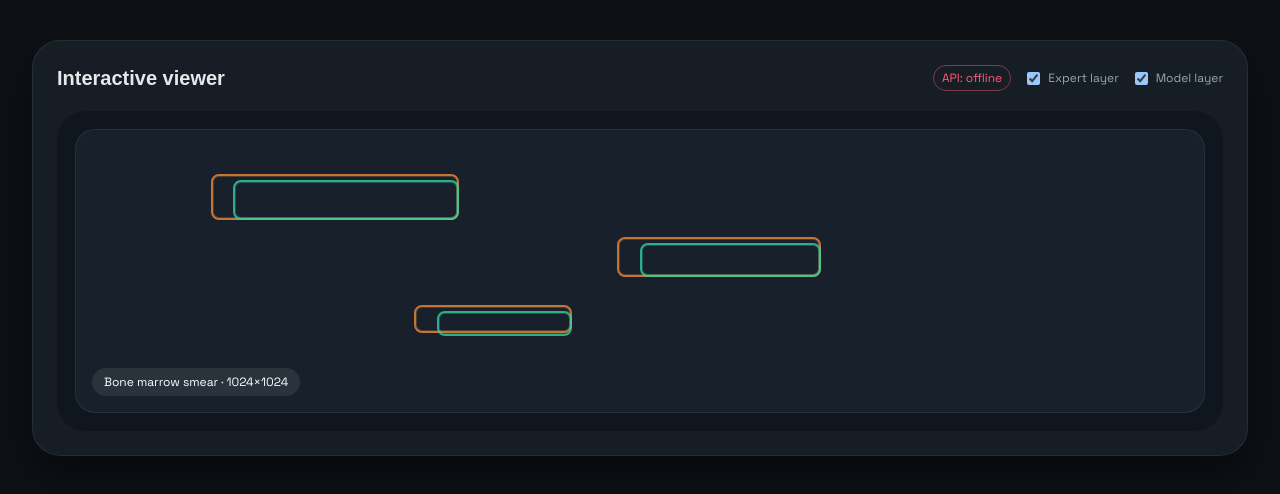
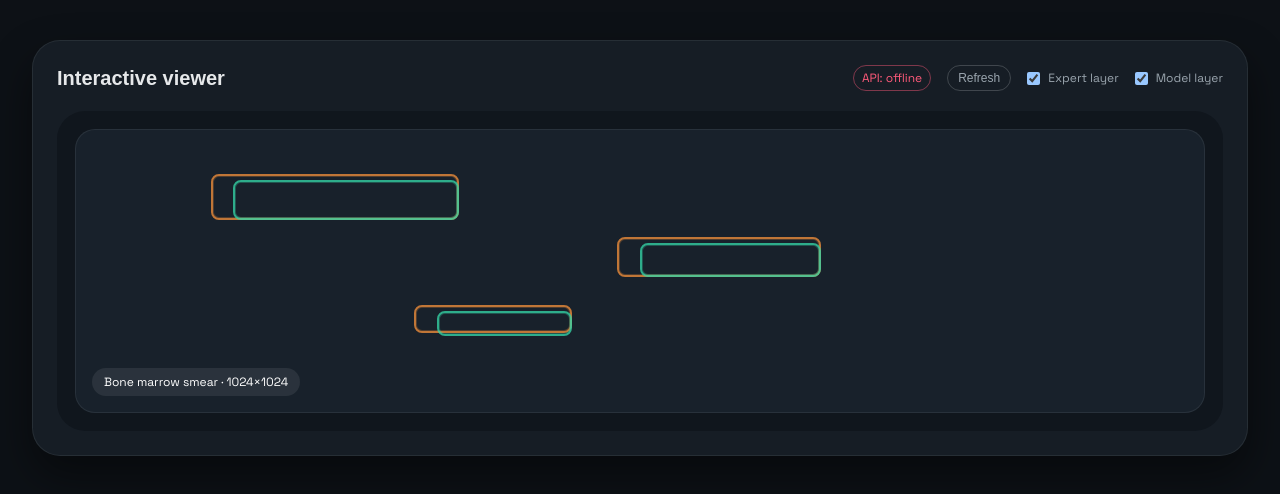
Before and after one commit to gogazub/vkr, a React (Vite) app in the folder frontend/: page / in a window 1280 px wide. Shown: the top 494 px of the page. Built offline with nearby package versions, Linux system fonts and the light colour scheme; no server answers; a web font is replaced by a local one.

Commit message:
add refresh button

```diff
--- a/frontend/src/App.jsx
+++ b/frontend/src/App.jsx
@@ -1,4 +1,4 @@
-import { useEffect, useState } from "react";
+import { useCallback, useEffect, useRef, useState } from "react";
 
 const modelBoxes = [
   { id: "m1", top: 16, left: 12, width: 22, height: 16 },
@@ -16,39 +16,43 @@ export default function App() {
   const [showModel, setShowModel] = useState(true);
   const [showExpert, setShowExpert] = useState(true);
   const [apiInfo, setApiInfo] = useState({ state: "loading" });
-
-  useEffect(() => {
-    let isMounted = true;
+  const controllerRef = useRef(null);
   const baseUrl = import.meta.env.VITE_API_URL ?? "http://localhost:8000";
 
-    const loadHealth = async () => {
+  const checkHealth = useCallback(async () => {
+    controllerRef.current?.abort();
+    const controller = new AbortController();
+    controllerRef.current = controller;
+
+    setApiInfo((prev) => (prev.state === "ok" ? prev : { state: "loading" }));
+
     try {
-        const response = await fetch(`${baseUrl}/health`);
+      const response = await fetch(`${baseUrl}/health`, { signal: controller.signal });
       if (!response.ok) {
         throw new Error(`HTTP ${response.status}`);
       }
       const data = await response.json();
-        if (isMounted) {
       setApiInfo({
         state: "ok",
         status: data.status ?? "ok",
         service: data.service,
         version: data.version
       });
-        }
     } catch (error) {
-        if (isMounted) {
+      if (error?.name === "AbortError") return;
       setApiInfo({ state: "error", message: error?.message ?? "Network error" });
     }
-      }
-    };
+  }, [baseUrl]);
 
-    loadHealth();
+  useEffect(() => {
+    checkHealth();
+    const intervalId = setInterval(checkHealth, 10000);
 
     return () => {
-      isMounted = false;
+      controllerRef.current?.abort();
+      clearInterval(intervalId);
     };
-  }, []);
+  }, [checkHealth]);
 
   return (
     <div className="app-shell">
@@ -75,6 +79,9 @@ export default function App() {
                     ? "offline"
                     : apiInfo.status}
               </span>
+              <button className="api-refresh" type="button" onClick={checkHealth}>
+                Refresh
+              </button>
               <label className="toggle">
                 <input
                   type="checkbox"
--- a/frontend/src/styles.css
+++ b/frontend/src/styles.css
@@ -71,6 +71,25 @@ body {
   gap: 16px;
   font-size: 12px;
   color: var(--muted);
+}
+
+.api-refresh {
+  background: transparent;
+  border: 1px solid rgba(230, 232, 234, 0.2);
+  color: var(--muted);
+  padding: 4px 10px;
+  border-radius: 999px;
+  font-size: 12px;
+  cursor: pointer;
+}
+
+.api-refresh:hover {
+  border-color: rgba(230, 232, 234, 0.4);
+}
+
+.api-refresh:focus-visible {
+  outline: 2px solid rgba(77, 208, 225, 0.5);
+  outline-offset: 2px;
 }
 
 .api-status {
```
Lines whose indentation alone changed are shown as unchanged.
